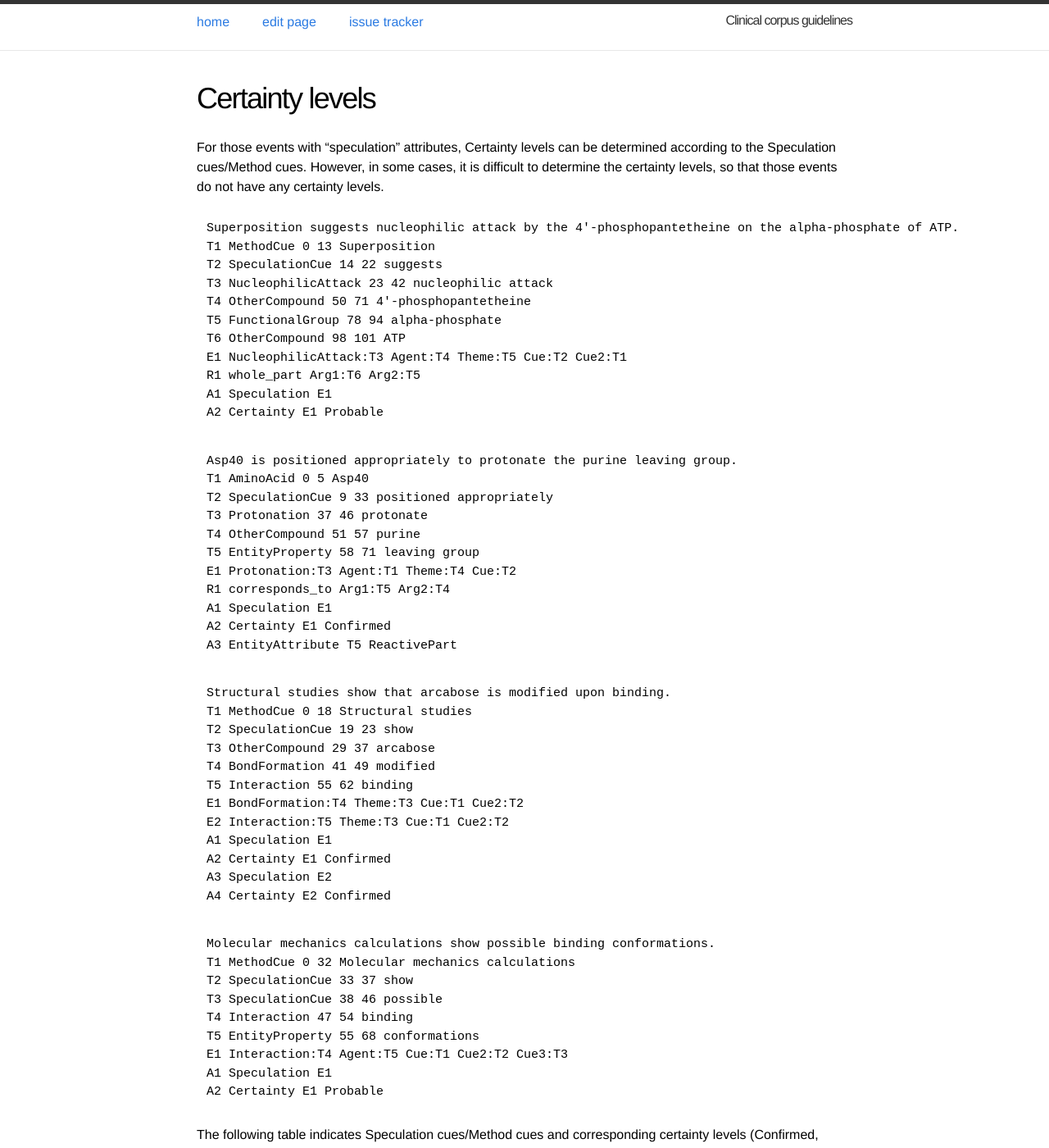
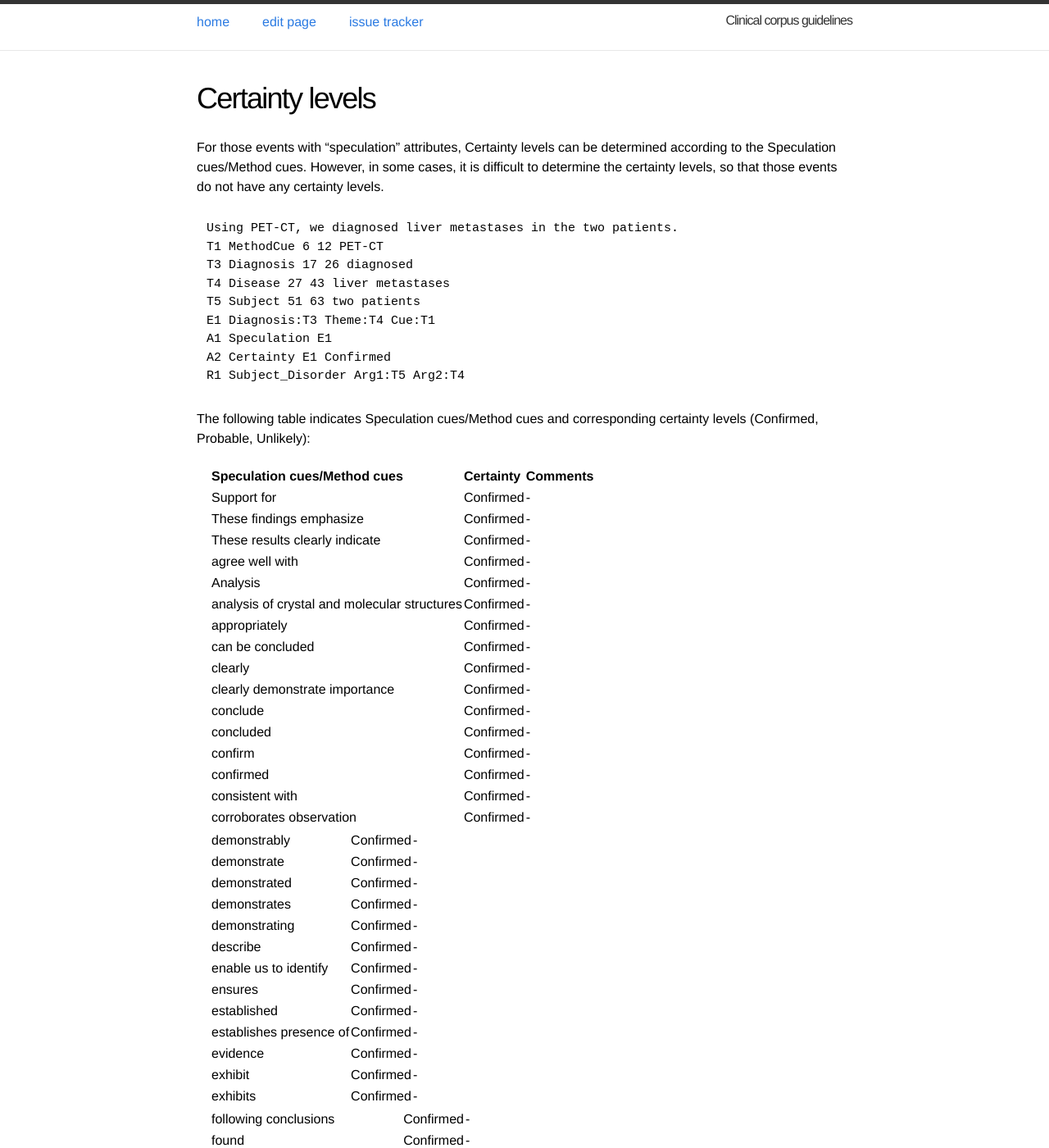
Before and after one commit to ezcatdb/clinicalcorpus-guidelines, a Jekyll site: the page built from _attribute/Certainty.md, in a window 1280 px wide and 1400 px high. Shown: the whole window at 82% size. Built offline with Jekyll 4.4.1, drawn with Linux system fonts in a browser that asks for light colours; some of the changed text lies outside the part shown.

Commit message:
upload modified files

```diff
--- a/_attribute/Certainty.md
+++ b/_attribute/Certainty.md
@@ -7,55 +7,15 @@ order: 2
 For those events with “speculation” attributes, Certainty levels can be determined according to the Speculation cues/Method cues. However, in some cases, it is difficult to determine the certainty levels, so that those events do not have any certainty levels.
 
 ~~~ ann
-Superposition suggests nucleophilic attack by the 4'-phosphopantetheine on the alpha-phosphate of ATP.
-T1 MethodCue 0 13 Superposition
-T2 SpeculationCue 14 22 suggests
-T3 NucleophilicAttack 23 42 nucleophilic attack
-T4 OtherCompound 50 71 4'-phosphopantetheine
-T5 FunctionalGroup 78 94 alpha-phosphate
-T6 OtherCompound 98 101 ATP
-E1 NucleophilicAttack:T3 Agent:T4 Theme:T5 Cue:T2 Cue2:T1
-R1 whole_part Arg1:T6 Arg2:T5
-A1 Speculation E1
-A2 Certainty E1 Probable
-~~~
-~~~ ann
-Asp40 is positioned appropriately to protonate the purine leaving group.
-T1 AminoAcid 0 5 Asp40
-T2 SpeculationCue 9 33 positioned appropriately
-T3 Protonation 37 46 protonate
-T4 OtherCompound 51 57 purine
-T5 EntityProperty 58 71 leaving group
-E1 Protonation:T3 Agent:T1 Theme:T4 Cue:T2
-R1 corresponds_to Arg1:T5 Arg2:T4
+Using PET-CT, we diagnosed liver metastases in the two patients.
+T1 MethodCue 6 12 PET-CT
+T3 Diagnosis 17 26 diagnosed
+T4 Disease 27 43 liver metastases
+T5 Subject 51 63 two patients
+E1 Diagnosis:T3 Theme:T4 Cue:T1
 A1 Speculation E1
 A2 Certainty E1 Confirmed
-A3 EntityAttribute T5 ReactivePart
-~~~
-~~~ ann
-Structural studies show that arcabose is modified upon binding.
-T1 MethodCue 0 18 Structural studies
-T2 SpeculationCue 19 23 show
-T3 OtherCompound 29 37 arcabose
-T4 BondFormation 41 49 modified
-T5 Interaction 55 62 binding
-E1 BondFormation:T4 Theme:T3 Cue:T1 Cue2:T2
-E2 Interaction:T5 Theme:T3 Cue:T1 Cue2:T2
-A1 Speculation E1
-A2 Certainty E1 Confirmed
-A3 Speculation E2
-A4 Certainty E2 Confirmed
-~~~
-~~~ ann
-Molecular mechanics calculations show possible binding conformations.
-T1 MethodCue 0 32 Molecular mechanics calculations
-T2 SpeculationCue 33 37 show
-T3 SpeculationCue 38 46 possible
-T4 Interaction 47 54 binding
-T5 EntityProperty 55 68 conformations
-E1 Interaction:T4 Agent:T5 Cue:T1 Cue2:T2 Cue3:T3
-A1 Speculation E1
-A2 Certainty E1 Probable
+R1 Subject_Disorder Arg1:T5 Arg2:T4
 ~~~
 
 The following table indicates Speculation cues/Method cues and corresponding certainty levels
@@ -65,14 +25,6 @@ The following table indicates Speculation cues/Method cues and corresponding cer
 
 | Speculation cues/Method cues | Certainty | Comments |
 |------------------|-----------|----------|
-| 31P NMR analyses | Confirmed | "Probable" combined with "suggest" |
-| Analysis of this structure | Confirmed | "Probable" combined with "suggest" |
-| EPR studies | Confirmed | - |
-| Solvent isotope effect studies | Confirmed | - |
-| Steady-state kinetic analysis | Confirmed | - |
-| Structural analyses | Confirmed | - |
-| Structural analysis | Confirmed | - |
-| Structural studies | Confirmed | - |
 | Support for | Confirmed | - |
 | These findings emphasize | Confirmed | - |
 | These results clearly indicate | Confirmed | - |
@@ -89,9 +41,7 @@ The following table indicates Speculation cues/Method cues and corresponding cer
 | confirmed | Confirmed | - |
 | consistent with | Confirmed | - |
 | corroborates observation | Confirmed | - |
-| crystallographic study | Confirmed | - |
-| define | Confirmed | - |
-| defined in structure | Confirmed | - |
+
 | demonstrably | Confirmed | - |
 | demonstrate | Confirmed | - |
 | demonstrated | Confirmed | - |
@@ -105,29 +55,28 @@ The following table indicates Speculation cues/Method cues and corresponding cer
 | evidence | Confirmed | - |
 | exhibit | Confirmed | - |
 | exhibits | Confirmed | - |
-| first detailed biochemical study that probes | Confirmed | - |
+
 | following conclusions | Confirmed | - |
 | found | Confirmed | - |
 | further evidenced by observation | Confirmed | - |
 | generally agreed well with | Confirmed | - |
 | have previously shown | Confirmed | - |
-| ideally located for | Confirmed | - |
+
 | identification | Confirmed | - |
 | identified | Confirmed | - |
 | identify | Confirmed | - |
 | in agreement with | Confirmed | - |
-| in agreement with experimental mutagenesis results | Confirmed | - |
+
 | in support of | Confirmed | - |
 | indicate | Confirmed | - |
 | indicates | Confirmed | - |
 | indicating | Confirmed | - |
-| kinetic analyses | Confirmed | "Probable" combined with "suggest" |
-| kinetic studies | Confirmed | - |
+
 | known | Confirmed | - |
 | leading to conclusion | Confirmed | - |
 | manifests | Confirmed | - |
 | measured | Confirmed | - |
-| model concurs with recent observations | Confirmed | - |
+
 | more likely | Confirmed | - |
 | most consistent with | Confirmed | - |
 | must | Confirmed | - |
@@ -136,19 +85,15 @@ The following table indicates Speculation cues/Method cues and corresponding cer
 | observed | Confirmed | - |
 | observing | Confirmed | - |
 | offers direct evidence | Confirmed | - |
-| pH-dependent rate analysis | Confirmed | - |
+
 | pinpoint | Confirmed | - |
 | placed perfectly for | Confirmed | - |
-| poised | Confirmed | - |
-| positioned | Confirmed | - |
-| positioned appropriately | Confirmed | - |
-| positioned approximately for | Confirmed | - |
+
 | present study | Confirmed | - |
 | presenting | Confirmed | - |
 | previously been shown | Confirmed | - |
 | previously known | Confirmed | - |
 | previously reported | Confirmed | - |
-| proton NMR studies | Confirmed | - |
 | provided important information | Confirmed | - |
 | proving | Confirmed | - |
 | recent identification | Confirmed | - |
@@ -166,11 +111,8 @@ The following table indicates Speculation cues/Method cues and corresponding cer
 | showing evidence | Confirmed | - |
 | shown | Confirmed | - |
 | shows | Confirmed | - |
-| site-directed mutagenesis | Confirmed | - |
-| solved | Confirmed | - |
-| steady-state rate analysis | Confirmed | - |
-| structural basis | Confirmed | - |
-| structural studies | Confirmed | - |
+
+
 | study | Confirmed | - |
 | suggested previously | Confirmed | - |
 | suggests counterintuitive conclusion | Confirmed | - |
@@ -181,23 +123,17 @@ The following table indicates Speculation cues/Method cues and corresponding cer
 | underscore | Confirmed | - |
 | underscored importance | Confirmed | - |
 | unified view | Confirmed | - |
-| well positioned | Confirmed | - |
+
 | widely-studied | Confirmed | - |
 | Implications | Probable | - |
 | Insights into | Probable | - |
-| MD simulation | Probable | - |
-| Modeling | Probable | - |
-| Modelling of suggests | Probable | - |
-| Modelling suggests | Probable | - |
-| Modelling to superpose | Probable | - |
-| Models | Probable | - |
-| Molecular dynamics simulations | Probable | - |
-| Molecular mechanics calculations show | Probable | - |
-| Molecular modeling suggests | Probable | - |
+
+
+
 | These results favor | Probable | - |
 | This model features | Probable | - |
 | account at least in part for | Probable | - |
-| allows | Probable | - |
+
 | apparent | Probable | - |
 | appear to | Probable | - |
 | appear to involve | Probable | - |
@@ -230,7 +166,7 @@ The following table indicates Speculation cues/Method cues and corresponding cer
 | explains why | Probable | - |
 | for example | Probable | - |
 | gain insights into | Probable | - |
-| gas-phase calculations | Probable | - |
+
 | give information on | Probable | - |
 | highlight importance | Probable | - |
 | hypothesize | Probable | - |
@@ -242,8 +178,8 @@ The following table indicates Speculation cues/Method cues and corresponding cer
 | implications | Probable | - |
 | imply | Probable | - |
 | implying | Probable | - |
-| inhibitor binding studies | Probable | - |
-| insights from molecular dynamics simulations | Probable | - |
+
+
 | insights into | Probable | - |
 | interpreted | Probable | - |
 | likely | Probable | - |
@@ -259,17 +195,12 @@ The following table indicates Speculation cues/Method cues and corresponding cer
 | might | Probable | - |
 | might anticipate | Probable | - |
 | mimics | Probable | - |
-| model | Probable | - |
-| model building calculations | Probable | - |
-| modelled | Probable | - |
-| molecular dynamics simulation | Probable | - |
-| molecular modeling suggest | Probable | - |
+
 | most likely | Probable | - |
 | most likely combination | Probable | - |
 | offers possibility | Probable | - |
 | our understanding | Probable | - |
 | perhaps | Probable | - |
-| polarizable continuum model | Probable | - |
 | possible | Probable | - |
 | postulated | Probable | - |
 | potential | Probable | - |
@@ -290,14 +221,14 @@ The following table indicates Speculation cues/Method cues and corresponding cer
 | provide basis for model | Probable | - |
 | provide details that support and extend | Probable | - |
 | provide insights into | Probable | - |
-| provided structural models | Probable | - |
+
 | provides | Probable | - |
 | provides basis for understanding | Probable | - |
 | provides new insights | Probable | - |
 | providing rationale | Probable | - |
 | providing unprecedented insights into | Probable | - |
 | putative | Probable | - |
-| quantum-classical molecular dynamics simulations | Probable | - |
+
 | rather | Probable | - |
 | required | Probable | - |
 | revealed | Probable | - |
```
Also changed, not shown: _attribute/Speculation.md (+7 -22 lines), index.md (+2 -0 lines).
